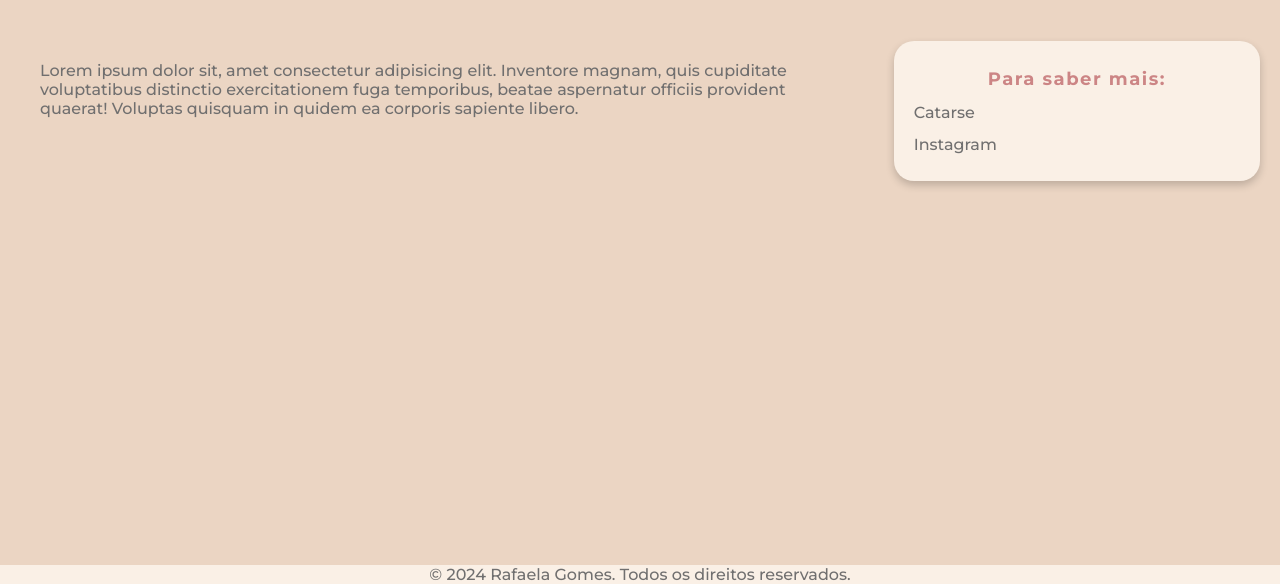
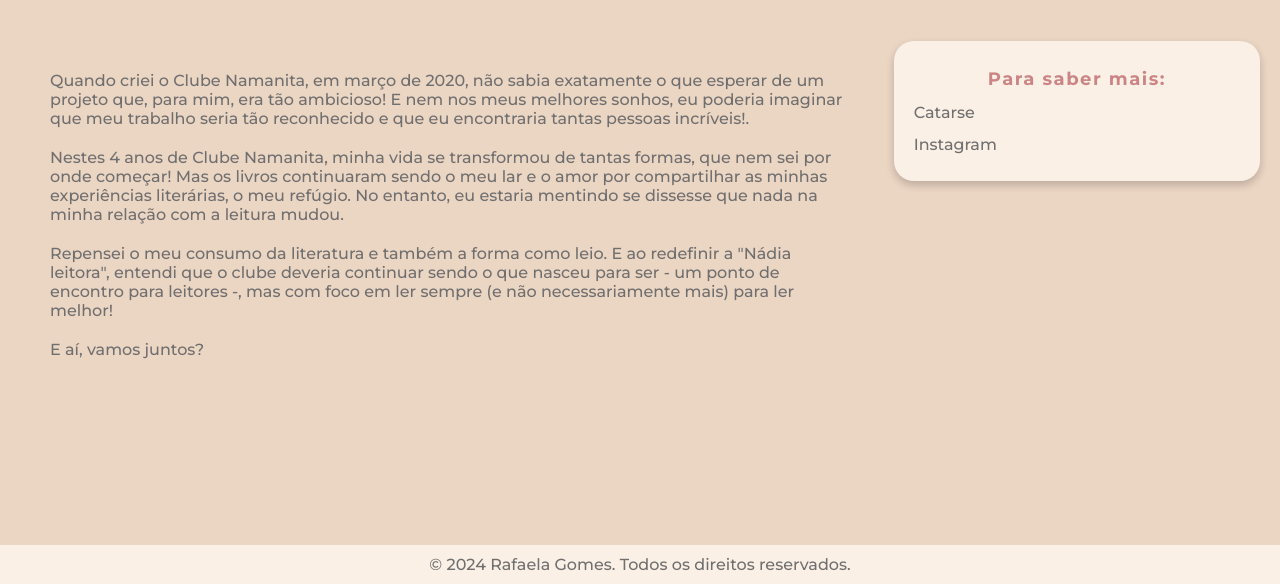
Before and after one commit to RflGomes/site-namanita, a plain HTML site: page index.html in a window 1280 px wide. Shown: the part 216-800 px from the top of the page. Drawn offline with Linux system fonts and the light colour scheme.

Commit message:
Add files via upload

```diff
--- a/clube.css
+++ b/clube.css
@@ -69,6 +69,10 @@ section{
     color: #706F6F;
 }
 
+p{
+    padding: 10px;
+}
+
 aside{
     background-color: #FAF0E6;
     box-shadow: 0 4px 8px rgb(0, 0, 0, 0.2);
--- a/index.html
+++ b/index.html
@@ -11,9 +11,9 @@
     <header>
         <nav class="navegação-horizontal">
             <ul>
-                <li><a href="">Home</a></li>
-                <li><a href="">Sobre</a></li>
-                <li><a href="">Contato</a></li>
+                <li><a href="https://www.catarse.me/namanita#about">Home</a></li>
+                <li><a href="https://www.catarse.me/namanita#about">Sobre</a></li>
+                <li><a href="https://www.instagram.com/namanita/">Contato</a></li>
             </ul>
         </nav>
     </header>
@@ -25,8 +25,21 @@
         <section>
         <h1></h1>
         <p>
-            Lorem ipsum dolor sit, amet consectetur adipisicing elit. Inventore magnam, quis cupiditate voluptatibus distinctio exercitationem fuga temporibus, beatae aspernatur officiis provident quaerat! Voluptas quisquam in quidem ea corporis sapiente libero.
-        </p>   </section>
+            Quando criei o Clube Namanita, em março de 2020, não sabia exatamente o que esperar de um projeto que, para mim, era tão ambicioso! E nem nos meus melhores sonhos, eu poderia imaginar que meu trabalho seria tão reconhecido e que eu encontraria tantas pessoas incríveis!.
+        </p>
+        <p>
+            Nestes 4 anos de Clube Namanita, minha vida se transformou de tantas formas, que nem sei por onde começar! Mas os livros continuaram sendo o meu lar e o amor por compartilhar as minhas experiências literárias, o meu refúgio. No entanto, eu estaria mentindo se dissesse que nada na minha relação com a leitura mudou.
+        </p>
+
+        <p>
+            Repensei o meu consumo da literatura e também a forma como leio. E ao redefinir a "Nádia leitora", entendi que o clube deveria continuar sendo o que nasceu para ser - um ponto de encontro para leitores -, mas com foco em ler sempre (e não necessariamente mais) para ler melhor!
+        </p>
+
+        <p>
+            E aí, vamos juntos?
+        </p>
+
+        </section>
 
         <aside>
             <h2>Para saber mais:</h2>
```
